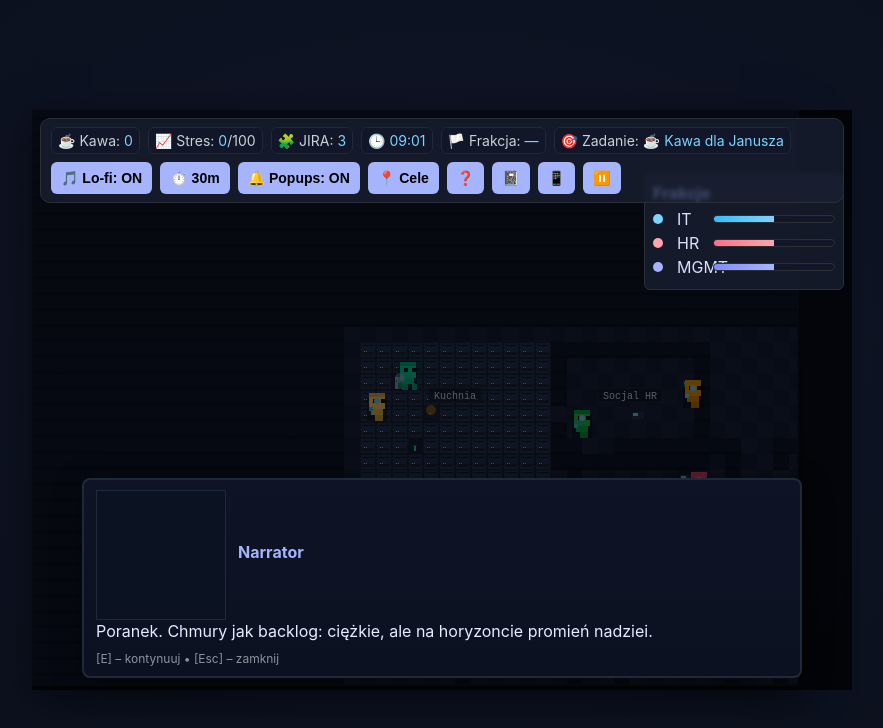
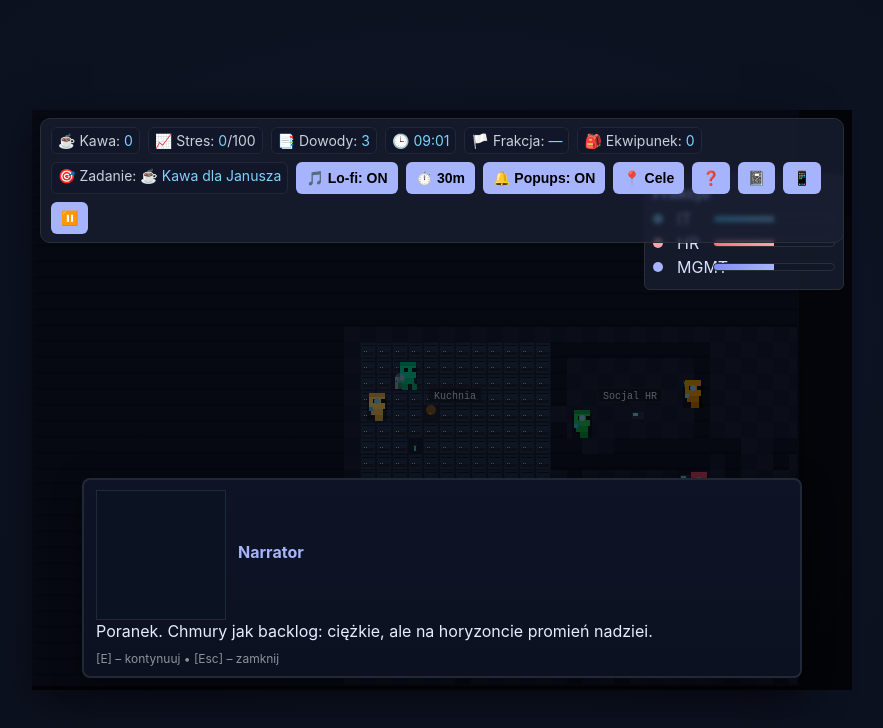
Before and after one commit to agentsmill/KorpoLajfRPG, a plain HTML site: page index.html in a window 1280 px wide. Shown: the whole page, without its empty margins (198-1081 px from the left). Drawn offline with Linux system fonts and the light colour scheme.

Commit message:
HUD: JIRA->Dowody, licznik ekwipunku; instrukcja zaktualizowana

```diff
--- a/index.html
+++ b/index.html
@@ -25,9 +25,10 @@
       <div id="hud">
         <div class="hud-item">☕ Kawa: <span id="hudCoffee">0</span></div>
         <div class="hud-item">📈 Stres: <span id="hudStress">0</span>/100</div>
-        <div class="hud-item">🧩 JIRA: <span id="hudJira">0</span></div>
+        <div class="hud-item">📑 Dowody: <span id="hudJira">0</span></div>
         <div class="hud-item">🕒 <span id="hudClock">09:00</span></div>
         <div class="hud-item">🏳️ Frakcja: <span id="hudFaction">—</span></div>
+        <div class="hud-item">🎒 Ekwipunek: <span id="hudInvCount">0</span></div>
         <div class="hud-item">🎯 Zadanie: <span id="hudQuest">—</span></div>
         <button id="btnMusic" class="btn">🎵 Lo‑fi: ON</button>
         <button id="btnTimeMode" class="btn">⏱️ 30m</button>
@@ -62,7 +63,7 @@
           - Obiekty interaktywne (E): lodówka/ekspres w kuchni (kawa, cooldown), roślina „Stefan” (–stres, cooldown).<br/>
           - Stres spowalnia postać i blokuje niektóre opcje dialogowe. Kawa i „Stefan” obniżają stres.<br/>
           - Codzienne eventy: daily o 9:05, randomowe side-questy w ciągu dnia.<br/>
-          - Cel: przygotuj raport (człowiek/liczba/ryzyko) na spotkanie zarządu o 17:30.<br/>
+          - Cel: przygotuj raport (człowiek/liczba/ryzyko) na spotkanie zarządu o 17:30. Zbieraj <b>Dowody</b> (📑) jako case’y do prezentacji.<br/>
           - Tryby czasu (klawisze 1/2/3): 30/60/90 min na przejście (9:00→17:30). Dłuższe tryby pozwalają odkryć więcej ścieżek dialogowych.<br/>
           - Lista celów: 📍 Cele (HUD) – otwiera podgląd zadań zamiast stałego okienka.
         </div>
--- a/src/main.js
+++ b/src/main.js
@@ -11,6 +11,7 @@ const ui = {
   hudCoffee: document.getElementById('hudCoffee'),
   hudStress: document.getElementById('hudStress'),
   hudJira: document.getElementById('hudJira'),
+  hudInvCount: document.getElementById('hudInvCount'),
   hudQuest: document.getElementById('hudQuest'),
   hudClock: document.getElementById('hudClock'),
   btnMusic: document.getElementById('btnMusic'),
--- a/src/systems/render.js
+++ b/src/systems/render.js
@@ -109,6 +109,7 @@ function drawHUD(state, canvas) {
   ui.hudCoffee.textContent = String(state.player.coffee);
   ui.hudStress.textContent = String(Math.round(state.player.stress));
   ui.hudJira.textContent = String(state.player.jira);
+  if (ui.hudInvCount) ui.hudInvCount.textContent = String((state.inventory||[]).length);
   ui.hudQuest.textContent = state.quests.currentTitle();
   // faction bars + dynamic affiliation label
   const it = Math.max(-100, Math.min(100, state.rep.it||0));
```
